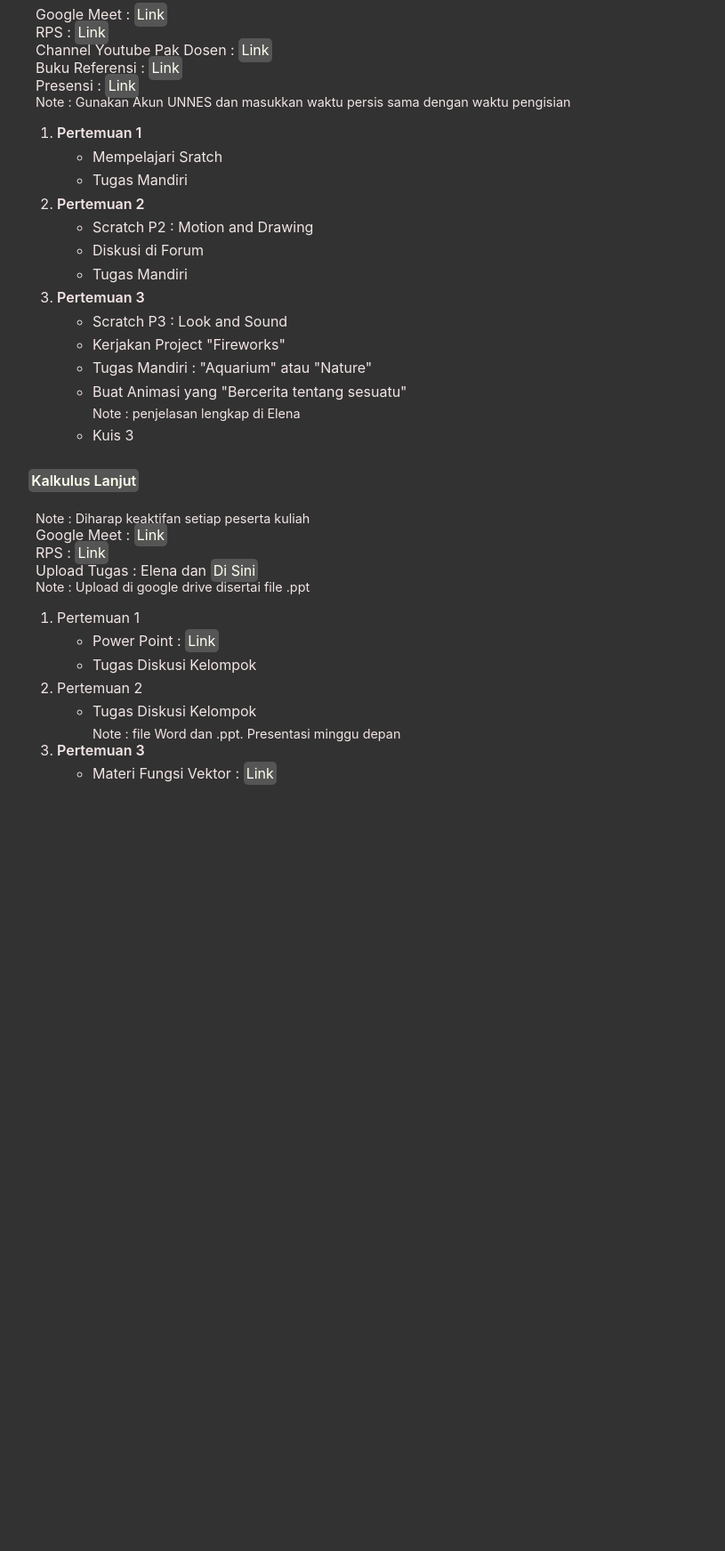
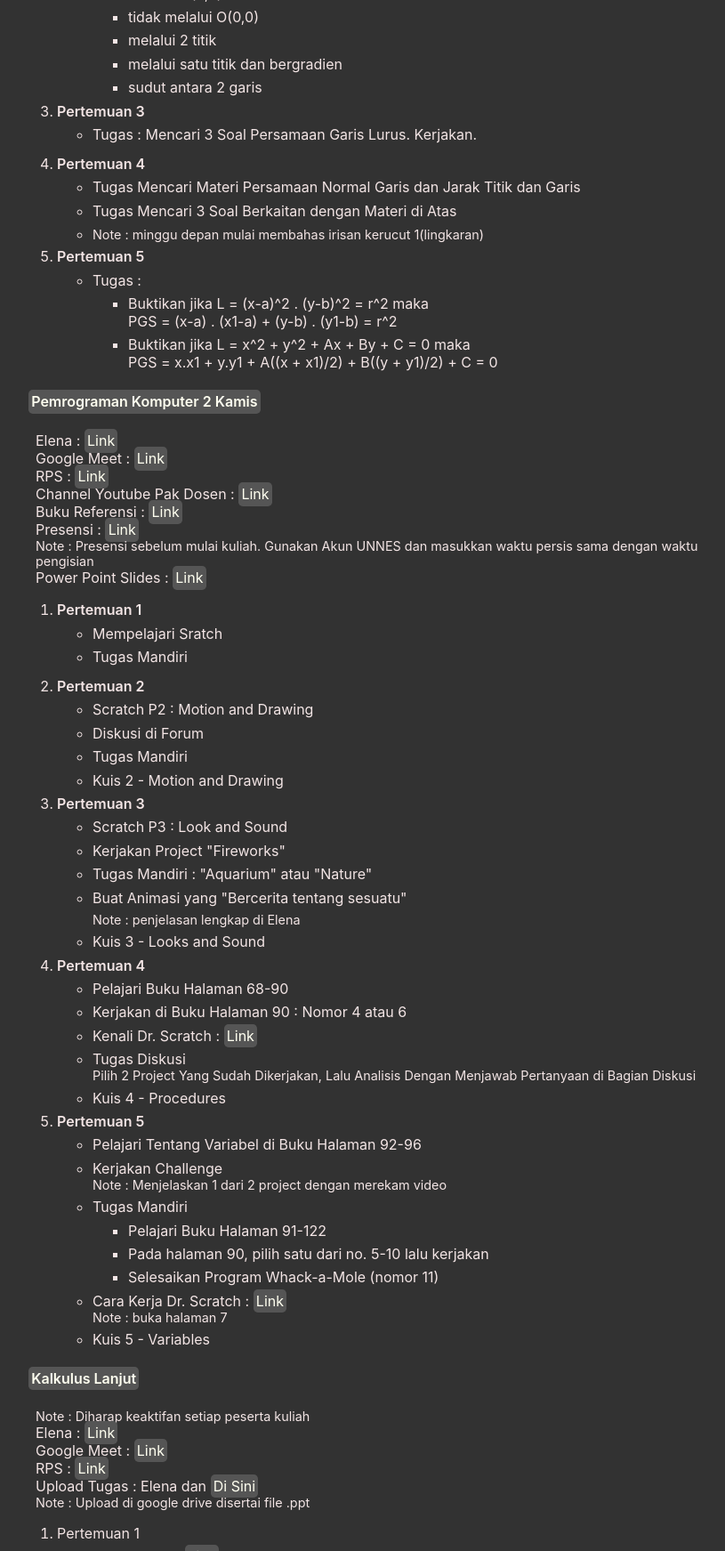
Before and after one commit to RyanOld/Data-Penting-Mat-19, a plain HTML site: page index.html in a window 1280 px wide. Shown: the part 1057-2800 px from the top of the page at 89% size, without its empty margins (216-1031 px from the left). Before the commit the page ends 1943 px from the top, so only its background shows below. Drawn offline with Linux system fonts and the light colour scheme.

Commit message:
updated for mid-week 5

```diff
--- a/index.html
+++ b/index.html
@@ -22,6 +22,7 @@
           <div class= "subject-detail">
             <div class= "wrapper">
               <ul class= "subject-info">
+                <li>Elena : <a href="https://elena.unnes.ac.id/course/view.php?id=2712">Link</a></li>
                 <li>Meet Link : </li>
                 <!-- <p class="note">Note : </p> -->
               </ul>
@@ -53,11 +54,32 @@
                         href="https://drive.google.com/file/d/19bGeYAHgzkzbqaW52taNgyrz9nLwiJPD/view?usp=sharing">Link</a></li>
                   </ul>
                 </li>
-                <li class="meet hidden" id="meet4">
+                <li class="meet" id="meet4">
                   <h4>Pertemuan 4</h4>
+                  <ul>
+                    <li class="meet-items">
+                      Materi Aturan Perkalian, Permutasi, dan Kombinasi : <a href="https://drive.google.com/file/d/1mzuund487B5lykIxyOvnxZXCFIt58xmo/view?usp=sharing">Link</a>
+                    </li>
+                    <li class="meet-items">
+                      Tugas Kelompok : Kerjakan soal di buku dan ppt
+                    </li>
+                    <!-- <li class="meet-items"></li> -->
+                  </ul>
                 </li>
-                <li class="meet hidden" id="meet5">
+                <li class="meet" id="meet5">
                   <h4>Pertemuan 5</h4>
+                  <ul>
+                    <li class="meet-items">
+                      Materi Konsep Probabilitas : <a href="https://drive.google.com/file/d/1Z09LQTaA7Li2skuGFIoMbz86mC7RAz8H/view?usp=sharing">Link</a>
+                    </li>
+                    <li class="meet-items">
+                      Pembahasan Tugas Aturan Perkalian, Permutasi, dan Kombinasi : <a href="https://drive.google.com/file/d/1plaA4nZyPvbpvqDRDAUpDBrC2bVlku_P/view?usp=sharing">Link</a>
+                    </li>
+                    <li class="meet-items">
+                      Tugas Buat Artikel
+                      <p class="note">Note : artikel tentang konsep peluang dalam kehidupan sehari-hari. minimal 6 halaman</p>
+                    </li>
+                  </ul>
                 </li>
               </ol>
             </div>
@@ -69,6 +91,7 @@
             <div class="wrapper">
               <ul class= "subject-info">
                 <p class="note">Note : Boleh off camera</p>
+                <li>Elena : <a href="https://elena.unnes.ac.id/course/view.php?id=2616">Link</a></li>
                 <li>Meet Address : </li>
               </ul>
               <ol class="meet-number">
@@ -97,13 +120,6 @@
                           titik dan bergradien</li>
                         <li>sudut antara 2 garis</li>
                       </ul>
-                  <!-- <ul>
-                    <li class="meet-items"><a href="">Link</a></li>
-                    <li class="meet-items"><a href="">Link</a></li>
-                    <li class="meet-items"></li>
-                    <li class="meet-items"></li>
-                  -->
-                  <!-- <li class="meet-items">Tugas Mandiri</li> -->
                   </ul>
                 </li>
                 <li class="meet" id="meet3">
@@ -113,28 +129,54 @@
                     <li class="meet-items hidden">Tugas Mandiri</li>
                   </ul>
                 </li>
-                <li class="meet hidden" id="meet4">
-                  Pertemuan 4
+                <li class="meet" id="meet4">
+                  <h4>Pertemuan 4</h4>
+                  <ul>
+                    <li class="meet-items">
+                      Tugas Mencari Materi Persamaan Normal Garis dan Jarak Titik dan Garis
+                    </li>
+                    <li class="meet-items">
+                      Tugas Mencari 3 Soal Berkaitan dengan Materi di Atas
+                    </li>
+                    <li class="meet-items">
+                      <p class="note">Note : minggu depan mulai membahas irisan kerucut 1(lingkaran)</p>
+                    </li>
+                  </ul>
                 </li>
-                <li class="meet hidden" id="meet5">
-                  Pertemuan 5
+                <li class="meet" id="meet5">
+                  <h4>Pertemuan 5</h4>
+                  <ul>
+                    <li class="meet-items">
+                      Tugas :
+                      <ul>
+                        <li>Buktikan jika L = (x-a)^2 . (y-b)^2 = r^2 maka <br>
+                        PGS = (x-a) . (x1-a) + (y-b) . (y1-b) = r^2</li>
+                        <li>Buktikan jika L = x^2 + y^2 + Ax + By + C = 0 maka <br>
+                        PGS = x.x1 + y.y1 + A((x + x1)/2) + B((y + y1)/2) + C = 0</li>
+                      </ul>
+                    </li>
+                    <!-- <li class="meet-items"></li>
+                    <li class="meet-items"></li> -->
+                  </ul>
                 </li>
               </ol>
             </div>
           </div>
         </section>
         <section class="subject" id="subject3">
-          <h3 class="subject-title"><a href= "#">Pemrograman Komputer</a></h3>
+          <h3 class="subject-title"><a href= "#">Pemrograman Komputer 2 Kamis</a></h3>
           <div class="subject-detail">
             <div class="wrapper">
               <ul class= "subject-info">
+                <li>Elena : <a href="https://elena.unnes.ac.id/course/view.php?id=4804">Link</a></li>
                 <li>Google Meet : <a href="https://meet.google.com/pcn-offt-ovq">Link</a></li>
                 <li>RPS : <a href="https://drive.google.com/file/d/15_nNfe5ib5hBzCjPRrBRYmU9y6e4z_CQ/view?usp=sharing">Link</a></li>
                 <li>Channel Youtube Pak Dosen : <a href= "https://www.youtube.com/channel/UCEZkpk9-lVvn9DZpM78Fq3A/featured">Link</a>
                 </li>
                 <li>Buku Referensi : <a href="https://drive.google.com/file/d/1X9X6BwKcSnndBuGCJZ53CfmJqCwA8C94/view?usp=sharing">Link</a></li>
                 <li>Presensi : <a href="https://docs.google.com/spreadsheets/d/1C-EmhARK42DHiBG2UrDcY8RpT6ac5olRdPDJGn0L8Z4/edit?usp=sharing">Link</a>
-                <p class= "note">Note : Gunakan Akun UNNES dan masukkan waktu persis sama dengan waktu pengisian</p></li>
+                <p class= "note">Note : Presensi sebelum mulai kuliah. Gunakan Akun UNNES dan masukkan waktu persis sama dengan waktu pengisian</p></li>
+                <li>Power Point Slides : <a href="https://drive.google.com/drive/folders/1A8xiX-gOQqRB8AAXO-TYPZpAKwXVLbZa?usp=sharing">Link</a></li>
                 <!-- <li></li> -->
               </ul>
               <ol class="meet-number">
@@ -143,7 +185,7 @@
                   <ul>
                     <li class="meet-items">Mempelajari Sratch</li>
                     <li class="meet-items">Tugas Mandiri</li>
-                    <!-- <li class="meet-items hidden"></li> -->
+                    <li class="meet-items hidden">Kuis 1 - Getting Started</li>
                     <!-- <li class="meet-items hidden"></li> -->
                   </ul>
                 </li>
@@ -153,7 +195,7 @@
                     <li class="meet-items">Scratch P2 : Motion and Drawing</li>
                     <li class="meet-items">Diskusi di Forum</li>
                     <li class="meet-items">Tugas Mandiri</li>
-                    <!-- <li class="meet-items"></li> -->
+                    <li class="meet-items">Kuis 2 - Motion and Drawing</li>
                   </ul>
                 <!-- </li> -->
                 <li class="meet" id="meet3">
@@ -164,14 +206,49 @@
                     <li class="meet-items">Tugas Mandiri : "Aquarium" atau "Nature"</li>
                     <li class="meet-items">Buat Animasi yang "Bercerita tentang sesuatu"</li>
                     <p class="note">Note : penjelasan lengkap di Elena</p>
-                    <li class="meet-items">Kuis 3</li>
+                    <li class="meet-items">Kuis 3 - Looks and Sound</li>
                   </ul>
                 </li>
-                <li class="meet hidden" id="meet4">
-                  Pertemuan 4
+                <li class="meet" id="meet4">
+                  <h4>Pertemuan 4</h4>
+                  <ul>
+                    <li class="meet-items">
+                      Pelajari Buku Halaman 68-90
+                    </li>
+                    <li class="meet-items">
+                      Kerjakan di Buku Halaman 90 : Nomor 4 atau 6
+                    </li>
+                    <li class="meet-items">
+                      Kenali Dr. Scratch : <a href="http://www.drscratch.org/">Link</a>
+                    </li>
+                    <li class="meet-items">
+                      Tugas Diskusi
+                      <p class="note">Pilih 2 Project Yang Sudah Dikerjakan, Lalu Analisis Dengan Menjawab Pertanyaan di Bagian Diskusi</p>
+                    </li>
+                    <li class="meet-items">
+                      Kuis 4 - Procedures
+                    </li>
+                  </ul>
                 </li>
-                <li class="meet hidden" id="meet5">
-                  Pertemuan 5
+                <li class="meet" id="meet5">
+                  <h4>Pertemuan 5</h4>
+                  <ul>
+                    <li class="meet-items">Pelajari Tentang Variabel di Buku Halaman 92-96</li>
+                    <li class="meet-items">Kerjakan Challenge
+                      <p class="note">Note : Menjelaskan 1 dari 2 project dengan merekam video</p>
+                    </li>
+                    <li class="meet-items">Tugas Mandiri
+                      <ul>
+                        <li>Pelajari Buku Halaman 91-122</li>
+                        <li>Pada halaman 90, pilih satu dari no. 5-10 lalu kerjakan</li>
+                        <li>Selesaikan Program Whack-a-Mole (nomor 11)</li>
+                      </ul>
+                    </li>
+                    <li class="meet-items">Cara Kerja Dr. Scratch : <a href="https://drive.google.com/file/d/1BkVF34Mqqmf1xfC0P-GNxzdYfalA1Hug/view?usp=sharing">Link</a>
+                      <p class="note">Note : buka halaman 7</p>
+                    </li>
+                    <li class="meet-items">Kuis 5 - Variables</li>
+                  </ul>
                 </li>
               </ol>
             </div>
@@ -183,6 +260,7 @@
             <div class="wrapper">
               <ul class= "subject-info">
                 <p class="note">Note : Diharap keaktifan setiap peserta kuliah</p>
+                <li>Elena : <a href="https://elena.unnes.ac.id/course/view.php?id=2851">Link</a></li>
                 <li>Google Meet : <a href="https://meet.google.com/xjz-voui-yfd">Link</a></li>
                 <li>RPS : <a href="https://drive.google.com/file/d/1AY0D3x4cLxv89x5HSqy6gA608e0jgpBs/view?usp=sharing">Link</a></li>
                 <li class= "no-margin">Upload Tugas : Elena dan <a href="https://drive.google.com/drive/folders/1RitoltTYLJu9Z1FL-YyajXACPF374_lT?usp=sharing">Di Sini</a></li>
@@ -215,11 +293,30 @@
                     <!-- <li class="meet-items">Tugas Diskusi Kelompok</li> -->
                   </ul>
                 </li>
-                <li class="meet hidden" id="meet4">
-                  Pertemuan 4
+                <li class="meet" id="meet4">
+                  <h4>Pertemuan 4</h4>
+                  <ul>
+                    <li class="meet-items">
+                      Materi PPT Kekontinuan dan Turunan Fungsi Vektor : <a href="https://drive.google.com/file/d/1ix4qu4M-pBxd2tK2YNq08SBMggNJQjVt/view?usp=sharing">Link</a>
+                    </li>
+                    <li class="meet-items">Tugas : Diskusikan Materi di Atas di Forum Diskusi</li>
+                    <li class="meet-items">
+                      Tugas : Cari Soal dan Pembahasan Materi Kinematika Partikel dan Integral Fungsi Vektor
+                      <p class="note">Cari 3 Soal dan Pembahasan</p>
+                    </li>
+                  </ul>
                 </li>
                 <li class="meet hidden" id="meet5">
-                  Pertemuan 5
+                  <h4>Pertemuan 5</h4>
+                  <ul>
+                    <li class="meet-items">
+                      Materi Kekontinuan dan Turunan Fungsi Vektor : <a href="https://drive.google.com/file/d/1ix4qu4M-pBxd2tK2YNq08SBMggNJQjVt/view?usp=sharing">Link</a>
+                    </li>
+                    <li class="meet-items">
+                      Diskusikan
+                    </li>
+                    <li class="meet-items"></li>
+                  </ul>
                 </li>
               </ol>
             </div>
--- a/styles.css
+++ b/styles.css
@@ -179,6 +179,9 @@ h4 {
   color : #F3E5E5;
   text-decoration: none;
 }
+.subject-title a:hover {
+  opacity: 0.8;
+}
 /*Lists
 ----------------------------------------*/
 ol {
@@ -194,6 +197,9 @@ ol {
   padding : 0.2rem;
   background : #555;
   border-radius: 0.3rem;
+}
+.subject a:hover {
+  opacity : 0.7;
 }
 .note {
   margin : 0 auto;
```
Also changed, not shown: script.js (+5 -3 lines).
